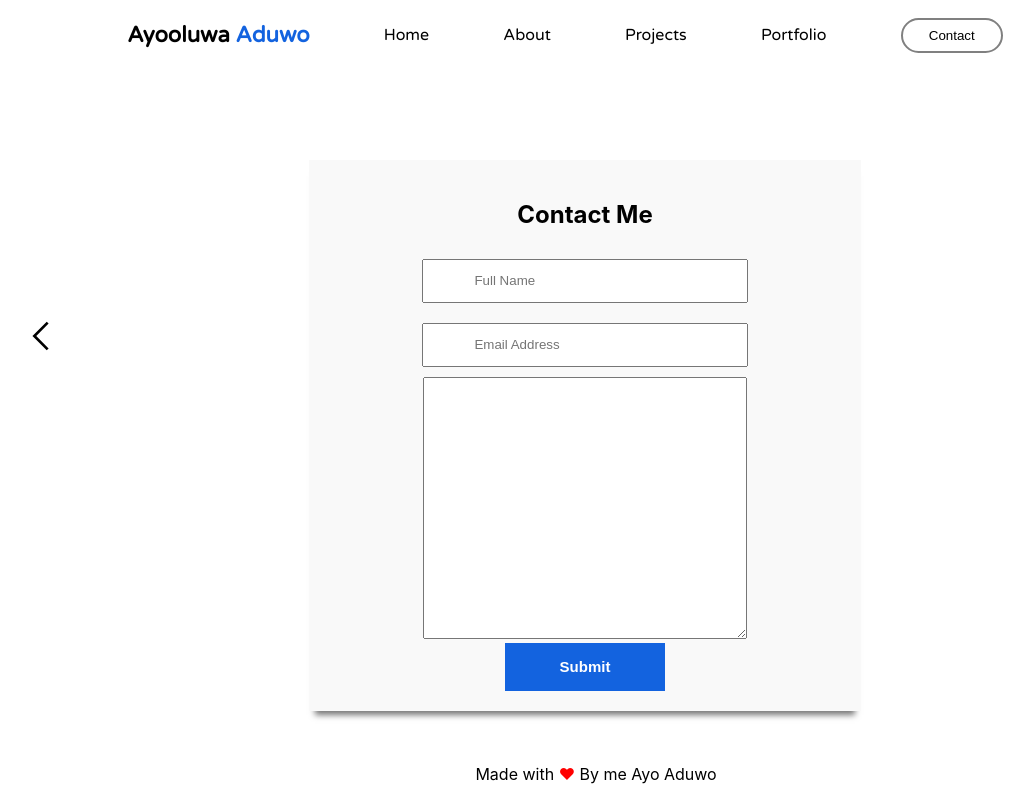
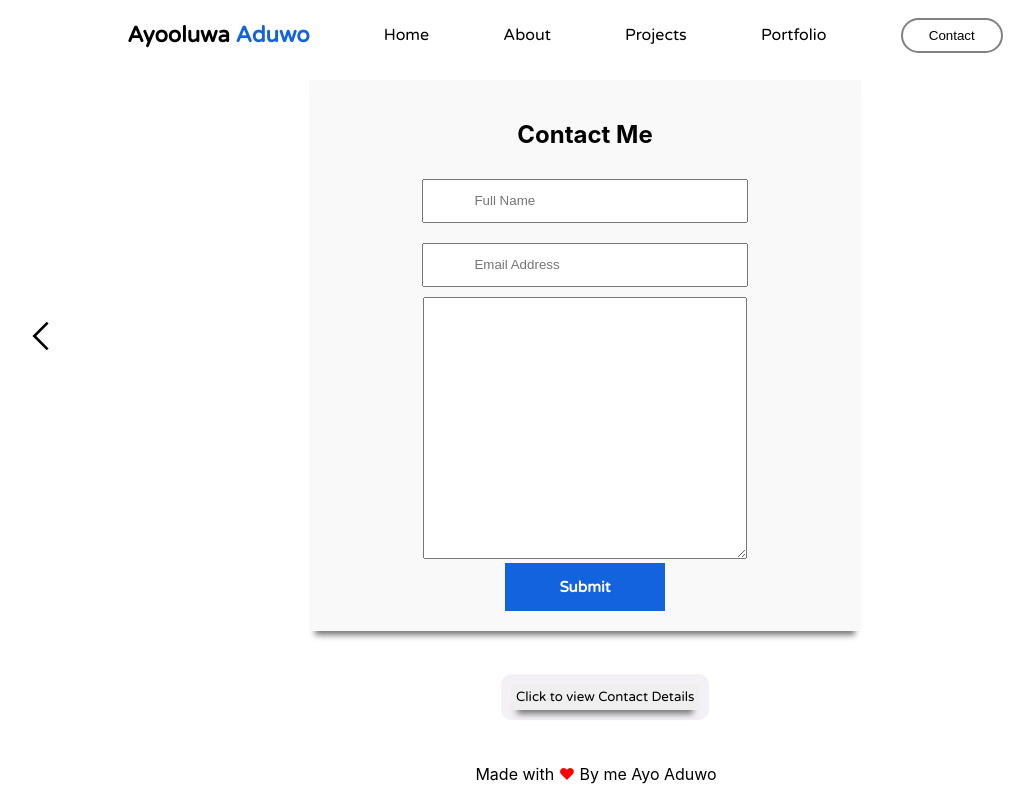
Before and after one commit to Aduwoayooluwa/Portfolio-new, a React (Create React App) app: page /contact in a window 1280 px wide. Shown: the whole page, without its empty margins (75-1109 px from the left). Built offline with nearby package versions, Linux system fonts and the light colour scheme; a web font is replaced by a local one.

Commit message:
contact-button

```diff
--- a/src/App.css
+++ b/src/App.css
@@ -207,7 +207,8 @@
     border: none;
     border-radius: 25px;
     background-color: #1363DF;
-    transform: translateX(70%)
+    transform: translateX(70%);
+    font-family: 'Varela Round', sans-serif;
 
 }
 
@@ -219,7 +220,7 @@
 
 .contact-page {
     position: absolute;
-    top: 20%;
+    top: 10%;
     left: 30%;
     width: 40%;
     background: #F9F9F9;
@@ -260,6 +261,7 @@
     color: #fff;
     font-size: 15px;
     font-weight: bold;
+    font-family: 'Varela Round', sans-serif;
 }
 
 .full-pr {
@@ -323,6 +325,33 @@
     font-size: 13px;
     color: #1363DF;
 }
+
+.pop-cont {
+    position: absolute;
+    bottom: 10%;
+    left: 45%;
+    z-index: 9;
+    background: #F3F1F5;
+    padding: 10px;
+    border-radius: 10px;
+    text-align: center;
+}
+
+.pop-cont button{
+    padding: 5px;
+    text-align: center;
+    border: none;
+    color: rgb(0, 0, 0);
+    font-weight: 500;
+    font-family: 'Varela Round', sans-serif;
+    text-align: center;
+    -webkit-box-shadow: 0 10px 6px -6px #777;
+    -moz-box-shadow: 0 10px 6px -6px #777;
+    box-shadow: 0 10px 6px -6px #777;
+
+
+}
+
 .footer {
     position: absolute;
     bottom: 0%;
--- a/src/component/Contact.js
+++ b/src/component/Contact.js
@@ -5,6 +5,7 @@ import { GrNext, GrPrevious } from 'react-icons/gr'
 import {motion} from 'framer-motion'
 
 const Contact = () => {
+    const [view, setView] = React.useState(false);
     return (
         <div>
             <div className="contact-page">
@@ -24,6 +25,26 @@ const Contact = () => {
             <Link style={{textDecoration: 'none', color: 'black'}} to="/portfolio"><GrPrevious fontSize='2rem' color='#2C3639' /></Link>
 
             </motion.div>
+            {
+                !view ? (
+                    <div className="pop-cont">
+                        <button onClick={() => {
+                    setView(true)
+                    console.log('Clicked')
+                    }}>Click to view Contact Details</button>
+                    </div>
+                ) : (
+                    <div className="pop-cont">
+                        <a href="mailto: aduwoayooluwa2017@gmail.com">aduwoayooluwa2017@gmail</a>
+                        <p>Contact Details: +234 8144341503</p>
+                        <button onClick={() => {
+                    setView(false)
+                    console.log('Closed')
+                    }}>x</button>
+                    </div>
+                )
+            }
+
 
         </div>
     )
```
